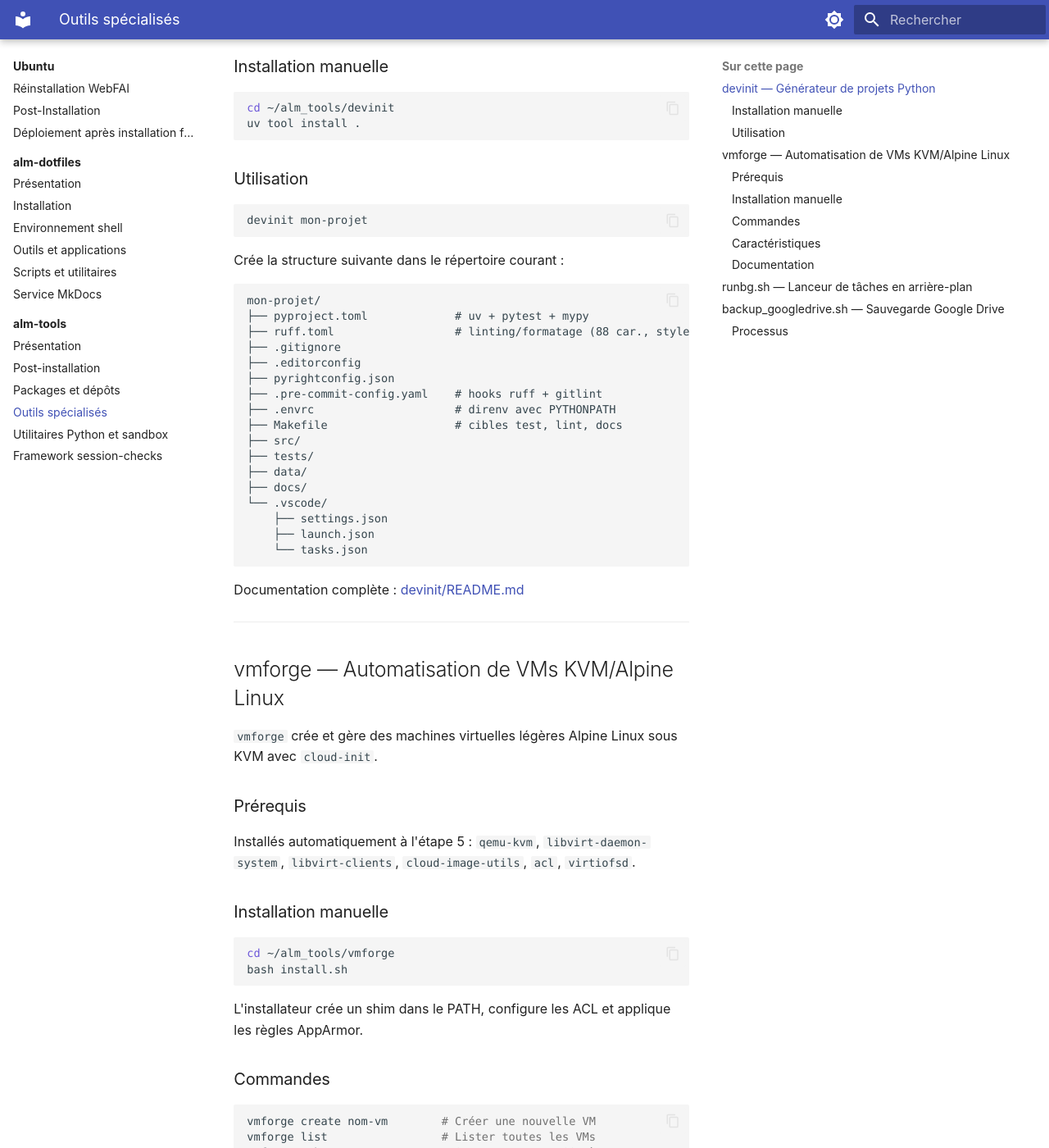
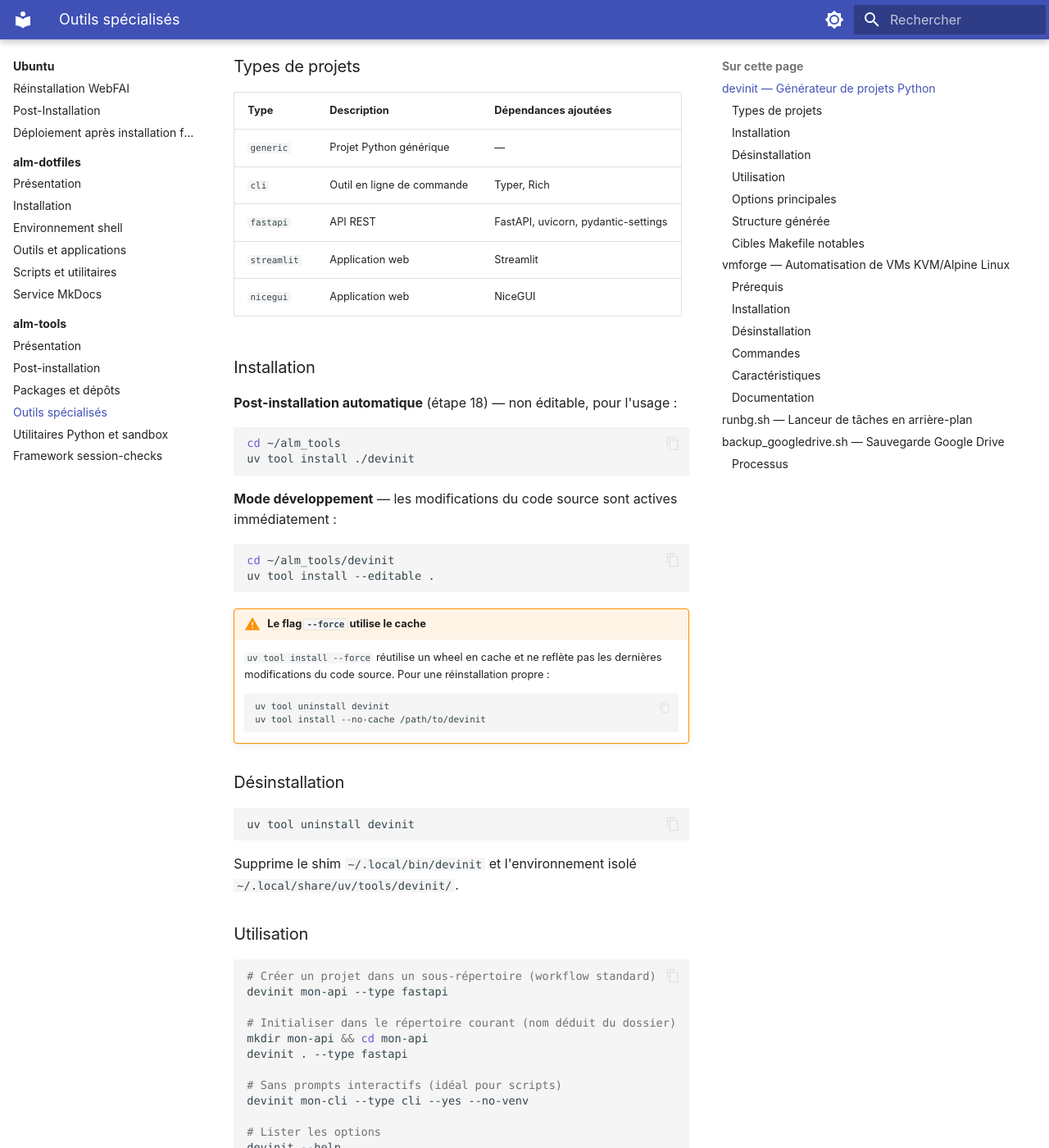
Before and after one commit to namnetes/alm_notes, an MkDocs documentation site: the page built from docs/systeme/ubuntu/alm-tools/outils-specialises.md, in a window 1280 px wide and 1400 px high, scrolled down 308 px. Shown: the whole window at 82% size. Built offline with MkDocs 1.6.1 and Material for MkDocs 9.7.7, drawn with Linux system fonts in a browser that asks for light colours; some of the changed text lies outside the part shown.

Commit message:
docs: update devinit and vmforge documentation
devinit: document 5 project types (--type), Docker targets, Zed config,
mandatory MkDocs, editable install mode, and uninstallation procedure.
Warn that --force reuses the wheel cache.

vmforge: document the three install modes (user/system/apparmor),
add uninstallation procedure (uninstall.sh), clarify that VM data
is preserved on uninstall.

uv/outils: flag --force cache issue, promote --editable as the
recommended approach for active development.

Co-Authored-By: Claude Sonnet 4.6 <noreply@anthropic.com>

````diff
--- a/docs/systeme/ubuntu/alm-tools/outils-specialises.md
+++ b/docs/systeme/ubuntu/alm-tools/outils-specialises.md
@@ -4,41 +4,131 @@
 
 ## devinit — Générateur de projets Python
 
-`devinit` crée la structure complète d'un projet Python aux standards du projet.
+`devinit` génère la structure complète d'un projet Python aux standards du projet.
+Il supporte cinq **types de projets** via l'option `--type`.
 
-### Installation manuelle
+### Types de projets
+
+| Type | Description | Dépendances ajoutées |
+|------|-------------|---------------------|
+| `generic` | Projet Python générique | — |
+| `cli` | Outil en ligne de commande | Typer, Rich |
+| `fastapi` | API REST | FastAPI, uvicorn, pydantic-settings |
+| `streamlit` | Application web | Streamlit |
+| `nicegui` | Application web | NiceGUI |
+
+### Installation
+
+**Post-installation automatique** (étape 18) — non éditable, pour l'usage :
+
+```bash
+cd ~/alm_tools
+uv tool install ./devinit
+```
+
+**Mode développement** — les modifications du code source sont actives immédiatement :
 
 ```bash
 cd ~/alm_tools/devinit
-uv tool install .
+uv tool install --editable .
 ```
+
+!!! warning "Le flag `--force` utilise le cache"
+    `uv tool install --force` réutilise un wheel en cache et ne reflète pas les
+    dernières modifications du code source. Pour une réinstallation propre :
+
+    ```bash
+    uv tool uninstall devinit
+    uv tool install --no-cache /path/to/devinit
+    ```
+
+### Désinstallation
+
+```bash
+uv tool uninstall devinit
+```
+
+Supprime le shim `~/.local/bin/devinit` et l'environnement isolé
+`~/.local/share/uv/tools/devinit/`.
 
 ### Utilisation
 
 ```bash
-devinit mon-projet
+# Créer un projet dans un sous-répertoire (workflow standard)
+devinit mon-api --type fastapi
+
+# Initialiser dans le répertoire courant (nom déduit du dossier)
+mkdir mon-api && cd mon-api
+devinit . --type fastapi
+
+# Sans prompts interactifs (idéal pour scripts)
+devinit mon-cli --type cli --yes --no-venv
+
+# Lister les options
+devinit --help
 ```
 
-Crée la structure suivante dans le répertoire courant :
+### Options principales
+
+| Option | Description |
+|--------|-------------|
+| `--type TYPE` | `generic`, `cli`, `fastapi`, `streamlit`, `nicegui` (défaut : `generic`) |
+| `--description TEXT` | Description courte du projet |
+| `--python VERSION` | Version Python cible (défaut : `3.12`) |
+| `--no-notebooks` | Ne pas créer `notebooks/` |
+| `--no-scripts` | Ne pas créer `scripts/` |
+| `--no-pre-commit` | Pas de hooks pre-commit |
+| `--no-pyright` | Pas de `pyrightconfig.json` |
+| `--no-venv` | Ne pas créer le virtualenv (CI, tests) |
+| `--yes` / `-y` | Accepter tous les défauts sans prompts |
+
+### Structure générée
+
+La **base commune** est générée pour tous les types. Les types web
+(`fastapi`, `streamlit`, `nicegui`) ajoutent les fichiers Docker.
 
 ```
 mon-projet/
-├── pyproject.toml             # uv + pytest + mypy
-├── ruff.toml                  # linting/formatage (88 car., style Black)
-├── .gitignore
-├── .editorconfig
+├── pyproject.toml             # runtime + dev (MkDocs toujours inclus)
+├── ruff.toml                  # linting/formatage 88 car.
+├── .gitignore / .editorconfig / .gitlint
 ├── pyrightconfig.json
-├── .pre-commit-config.yaml    # hooks ruff + gitlint
-├── .envrc                     # direnv avec PYTHONPATH
-├── Makefile                   # cibles test, lint, docs
-├── src/
+├── .pre-commit-config.yaml    # ruff + gitlint
+├── .envrc                     # direnv + PYTHONPATH
+├── .env.example
+├── Makefile                   # install, test, lint, docs, run*, docker-*
+├── mkdocs.yml                 # documentation MkDocs (toujours présent)
+├── src/mon_projet/
+│   └── main.py                # adapté au type choisi
 ├── tests/
 ├── data/
 ├── docs/
-└── .vscode/
-    ├── settings.json
-    ├── launch.json
-    └── tasks.json
+│   └── stylesheets/extra.css
+├── .vscode/                   # settings, launch.json (debug adapté), tasks.json
+└── .zed/                      # settings.json + tasks.json (toutes les cibles)
+```
+
+**Fichiers supplémentaires par type :**
+
+| Type | Ajouts |
+|------|--------|
+| `cli` | `src/*/cli.py`, `docs/cli.md` |
+| `fastapi` | `src/*/routers/`, `src/*/models/`, `src/*/config.py`, `Dockerfile`, `docker-compose.yml`, `docs/endpoints.md` |
+| `streamlit` | `src/*/app.py`, `src/*/pages/`, `Dockerfile`, `docker-compose.yml`, `docs/guide.md` |
+| `nicegui` | `src/*/components/`, `Dockerfile`, `docker-compose.yml`, `docs/guide.md` |
+
+### Cibles Makefile notables
+
+```bash
+make help          # liste toutes les cibles disponibles
+make run           # lancer l'app (generic, cli, streamlit, nicegui)
+make run-dev       # FastAPI : uvicorn avec hot-reload
+make run-prod      # FastAPI : mode production
+make docker-build  # construire l'image Docker
+make docker-up     # démarrer les conteneurs (prompt si déjà actifs)
+make docker-down   # arrêter les conteneurs
+make docker-clean  # supprimer conteneurs, volumes et images locales
+make docs          # serveur MkDocs en local
 ```
 
 Documentation complète : [devinit/README.md](https://github.com/namnetes/alm_tools/blob/main/devinit/README.md)
@@ -53,14 +143,49 @@ Documentation complète : [devinit/README.md](https://github.com/namnetes/alm_to
 
 Installés automatiquement à l'étape 5 : `qemu-kvm`, `libvirt-daemon-system`, `libvirt-clients`, `cloud-image-utils`, `acl`, `virtiofsd`.
 
-### Installation manuelle
+### Installation
+
+L'installateur supporte trois modes :
 
 ```bash
 cd ~/alm_tools/vmforge
+
+# Mode utilisateur (défaut) — shim dans ~/.local/bin, pas de sudo
 bash install.sh
+
+# Mode système — shim dans /usr/local/bin, requiert sudo
+sudo bash install.sh system
+
+# AppArmor seul — reconfigurer la règle libvirt-qemu (requiert sudo)
+sudo bash install.sh apparmor
 ```
 
-L'installateur crée un shim dans le PATH, configure les ACL et applique les règles AppArmor.
+L'installateur :
+
+1. Crée un **shim** dans le répertoire cible (lien vers `bin/vmforge`)
+2. Configure les **ACL** (`setfacl`) pour que `libvirt-qemu` accède aux images
+3. Ajoute la **règle AppArmor** dans `/etc/apparmor.d/local/abstractions/libvirt-qemu`
+
+### Désinstallation
+
+```bash
+cd ~/alm_tools/vmforge
+
+# Désinstallation utilisateur (shim dans ~/.local/bin)
+bash uninstall.sh
+
+# Désinstallation système (shim dans /usr/local/bin)
+sudo bash uninstall.sh system
+```
+
+!!! info "Données non supprimées"
+    La désinstallation ne supprime que le shim. Les VMs et l'image de base
+    restent intactes. Pour tout supprimer :
+
+    ```bash
+    rm -rf ~/.local/share/vmforge
+    rm -f  ~/alm_tools/vmforge/lib/images/alpine-base.qcow2
+    ```
 
 ### Commandes
 
````
Also changed, not shown: other parts of docs/systeme/ubuntu/alm-tools/outils-specialises.md (+1 -0 lines), docs/developpement/python/uv/outils.md (+16 -9 lines).
